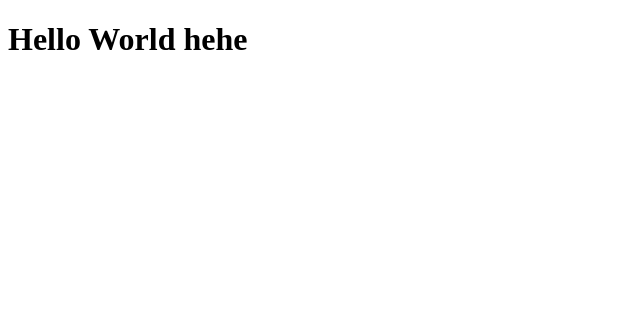
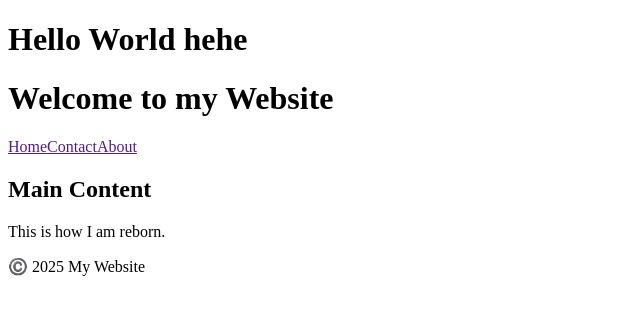
Before and after one commit to ka1sser/react-demos, a React (Vite) app: page / in a window 1280 px wide. Shown: the top 314 px of the page, without its empty margins (0-640 px from the left). Built offline with nearby package versions, Linux system fonts and the light colour scheme.

Commit message:
Intro to what JSX is

```diff
--- a/src/App.jsx
+++ b/src/App.jsx
@@ -1,12 +1,22 @@
 import React from 'react'
 import Greet from './components/Greet'
+import Header from './components/Header'
+import MainContent from './components/MainContent'
+import Footer from './components/Footer'
 
 const App = () => {
   return (
-    <div>
-      <Greet/>
-    </div>
+    <>
+      <div>
+        <Greet/>
+      </div>
+      <div>
+        <Header/>
+        <MainContent/>
+        <Footer/>
+      </div>
+    </>
   )
 }
 
-export default App
+export default App;
--- /dev/null
+++ b/src/components/Footer.jsx
@@ -0,0 +1,11 @@
+const Footer = () => {
+    return (
+        <>
+            <footer>
+                <p>©️ 2025 My Website</p>
+            </footer>
+        </>
+    )
+}
+
+export default Footer;
--- a/src/components/Header.jsx
+++ b/src/components/Header.jsx
@@ -0,0 +1,14 @@
+const Header = () => {
+    return(
+        <header>
+            <h1>Welcome to my Website</h1>
+            <nav>
+                <a href="">Home</a>
+                <a href="">Contact</a>
+                <a href="">About</a>
+            </nav>
+        </header>
+    );
+}
+
+export default Header;
--- /dev/null
+++ b/src/components/MainContent.jsx
@@ -0,0 +1,10 @@
+const MainContent = () => {
+    return (
+        <main>
+            <h2>Main Content</h2>
+            <p>This is how I am reborn.</p>
+        </main>
+    )
+}
+
+export default MainContent;
```
